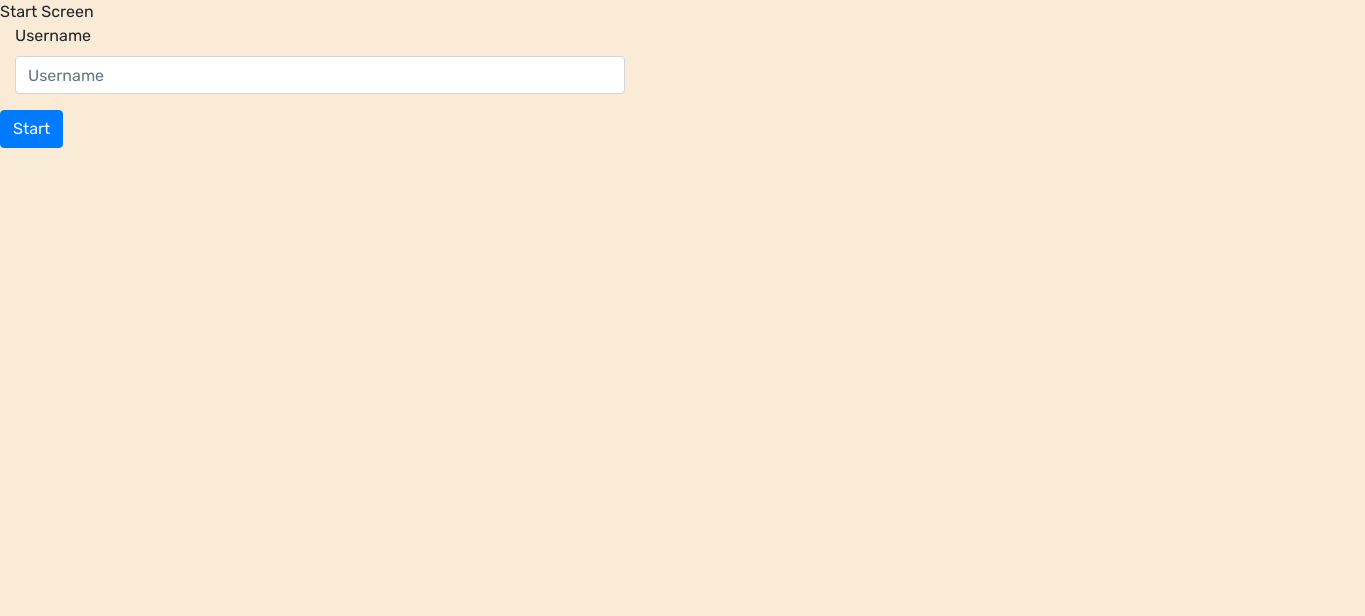
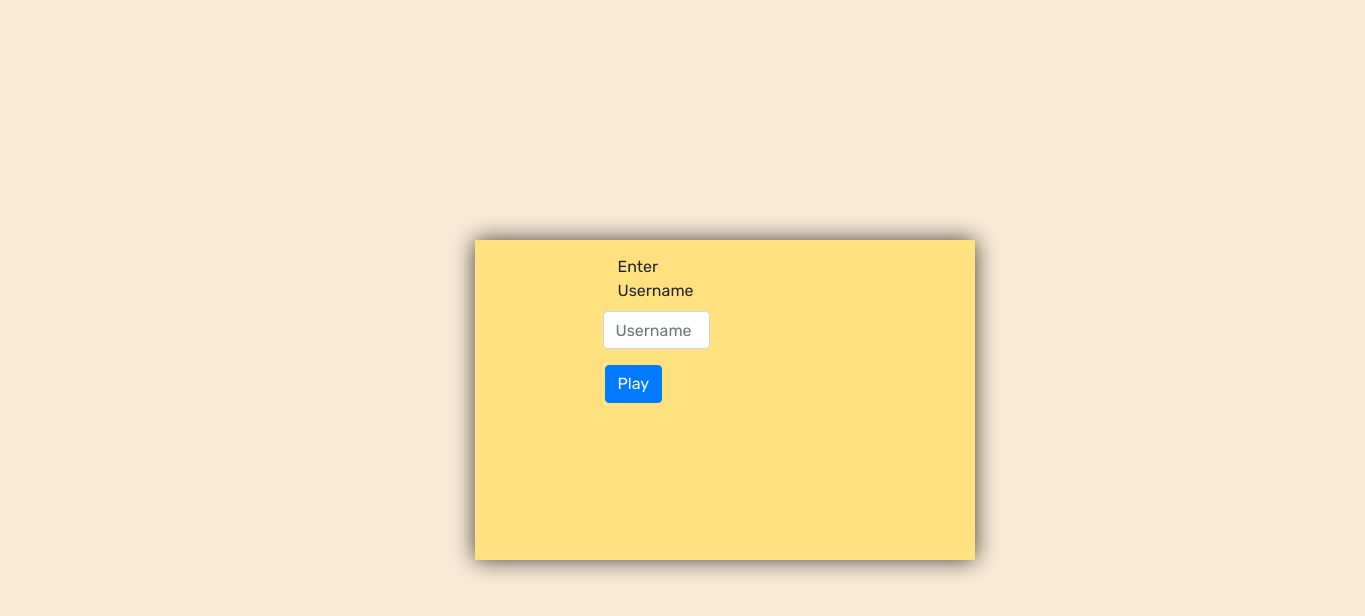
Before and after one commit to gamesfordev/wordmasters, a React (Create React App) app: page / in a window 1280 px wide. Shown: the top 616 px of the page, 1365 px wide, since content can reach past the window. Built offline with nearby package versions, Linux system fonts and the light colour scheme; no server answers; the database is empty.

Commit message:
Style imporvements

```diff
--- a/src/components/end-screen/EndScreen.js
+++ b/src/components/end-screen/EndScreen.js
@@ -16,26 +16,29 @@ class EndScreen extends Component {
       rowsPerPage: 10,
       page: 0,
       again: false,
-      loading:false
+      loading:false,
+      url:""
     };
   }
 
   componentDidMount() {
     this.getUserData();
+    this.setState({...this.state,url: window.location.href});
   }
 
   getUserData = () => {
    this.setState({...this.state,loading:true})
     this.firebase
       .database()
-      .ref('/')
+      .ref('/players')
       .once('value')
       .then(snapshot => {
-        console.log('getUserData', snapshot.val());
-        if (snapshot.val()) this.setState({ players: snapshot.val().players });
-        console.log(this.state);
+        let playerList = snapshot.val();
+        if (playerList){
+          playerList.sort((a, b) =>  b.player.score - a.player.score );
+          this.setState({...this.state, players: playerList});
+        }
         this.setState({...this.state,loading:false})
-        console.log(this.state.loading);
       });
   };
 
@@ -46,8 +49,10 @@ class EndScreen extends Component {
   }
 
   share() {
+    console.log(this.state.url);
+
     window.open(
-      `https://www.facebook.com/sharer/sharer.php?u=${this.url}`,
+      `https://www.facebook.com/sharer/sharer.php?u=${this.state.url}`,
       'pop',
       'width=600, height=400, scrollbars=no'
     );
@@ -60,23 +65,25 @@ class EndScreen extends Component {
     return (
       <div className='EndScreen'>
             { this.state.loading ?
-            <React.Fragment>
             <div className="spinner-border" role="status">
                 <span className="sr-only">Loading...</span>
             </div>
-            </React.Fragment>:
+           :
              <table className='table table-dark'>
                 <thead>
                   <tr>
+                    <th scope='col'>Rank</th>
                     <th scope='col'>Player</th>
                     <th scope='col'>Score</th>
                   </tr>
                 </thead>
                 <tbody>
-                  {this.state.players.map(row => {
+                  {this.state.players.map((row, index) => {
                     return (
+
                       <tr className={ row.player.username === this.state.username ? 'row-selected' : ''}
                           key={row.player.username}>
+                        <td>{index+1}</td>
                         <td>{row.player.username}</td>
                         <td>{row.player.score}</td>
                       </tr>
@@ -85,6 +92,9 @@ class EndScreen extends Component {
                 </tbody>
               </table>
             }
+         <Button variant="contained" color="primary" onClick={this.share.bind(this)} className="btn btn-info">
+                Share
+         </Button>
 
         <Button onClick={this.playAgain.bind(this)}>Play again</Button>
       </div>
--- a/src/components/start-screen/StartScreen.css
+++ b/src/components/start-screen/StartScreen.css
@@ -0,0 +1,43 @@
+.StartScreen {
+
+}
+.master{
+    overflow: hidden;
+    position: absolute;
+    width: 100%;
+    height: 100%;
+    display: flex;
+    justify-content: center;
+    align-items: center;
+}
+.login_box{
+    width: 500px;
+    height: 320px;
+    margin: auto;
+    -webkit-box-shadow: 0px 0px 22px 0px rgba(0,0,0,0.75);
+    -moz-box-shadow: 0px 0px 22px 0px rgba(0,0,0,0.75);
+    box-shadow: 0px 0px 22px 0px rgba(0,0,0,0.75);
+    background-color: #ffe180;
+    background-size: 100% 1.2em;
+}
+.login_box .logo{
+    width: 100%;
+    height: 200px;
+    background: #f0f0f0
+}
+.login_box .name{
+    display: flex;
+    margin-top: 15px;
+}
+ .login_box .name .loginForm{
+    margin: auto;
+    height: 100px;
+}
+.loginForm .user_name{
+    color: #f0f0f0
+}
+
+a{
+    text-decoration: none;
+    margin-left: 10px;
+}
--- a/src/components/start-screen/StartScreen.js
+++ b/src/components/start-screen/StartScreen.js
@@ -1,6 +1,7 @@
 import React from 'react';
 import { Redirect } from 'react-router';
 import FirebaseService from '../../gamedata/firebase/firebase.service';
+import './StartScreen.css';
 
 class StartScreen extends React.Component {
   firebase;
@@ -52,7 +53,6 @@ class StartScreen extends React.Component {
   handleSubmit = event => {
     event.preventDefault();
     let username = this.refs.username.value;
-    let uid = this.refs.uid.value;
 
     if (username) {
       console.log(this.state);
@@ -71,7 +71,6 @@ class StartScreen extends React.Component {
     }
 
     this.refs.username.value = '';
-    this.refs.uid.value = '';
   };
 
   render() {
@@ -79,13 +78,14 @@ class StartScreen extends React.Component {
       return <Redirect to={'/game/'} />;
     }
     return (
-      <div className='StartScreen'>
-        Start Screen
-        <form onSubmit={this.handleSubmit}>
-          <input type='hidden' ref='uid' />
+      <div className='StartScreen container center_div' >
+        <div className="master">
+			<div className="login_box">
+				<div className="name">
+					<form onSubmit={this.handleSubmit} className="loginForm">
 						<div className='form-group"'>
 							<div className='form-group col-md-6'>
-              <label>Username</label>
+							<label className="col-md-4 text-center">Enter Username</label>
 							<input
 								type='text'
 								ref='username'
@@ -94,10 +94,15 @@ class StartScreen extends React.Component {
 							/>
 							</div>
 						</div>
+						<div className="col-md-4 text-center">
 							<button type='submit' className='btn btn-primary'>
-            Start
+								Play
 							</button>
+						</div>
 					</form>
+				</div>
+			</div>
+		</div>
       </div>
     );
   }
```
Lines whose indentation alone changed are shown as unchanged.
